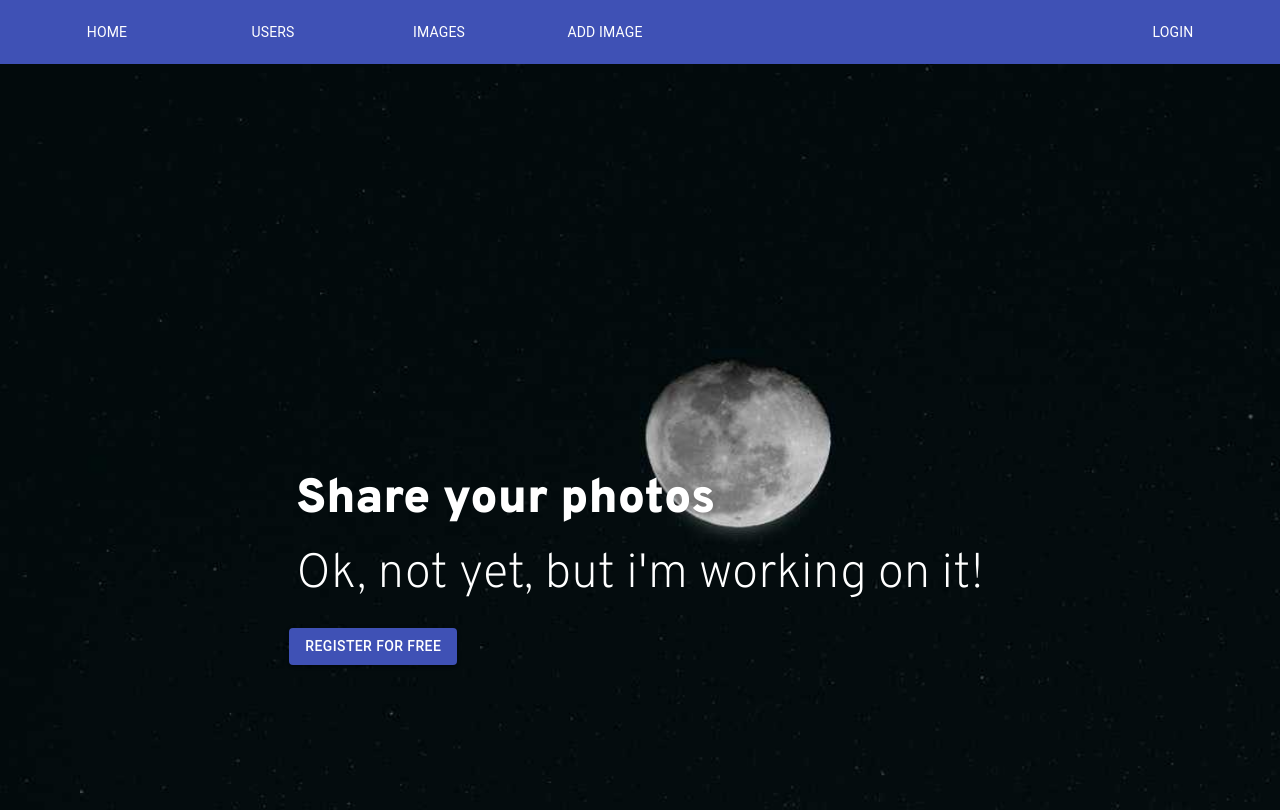
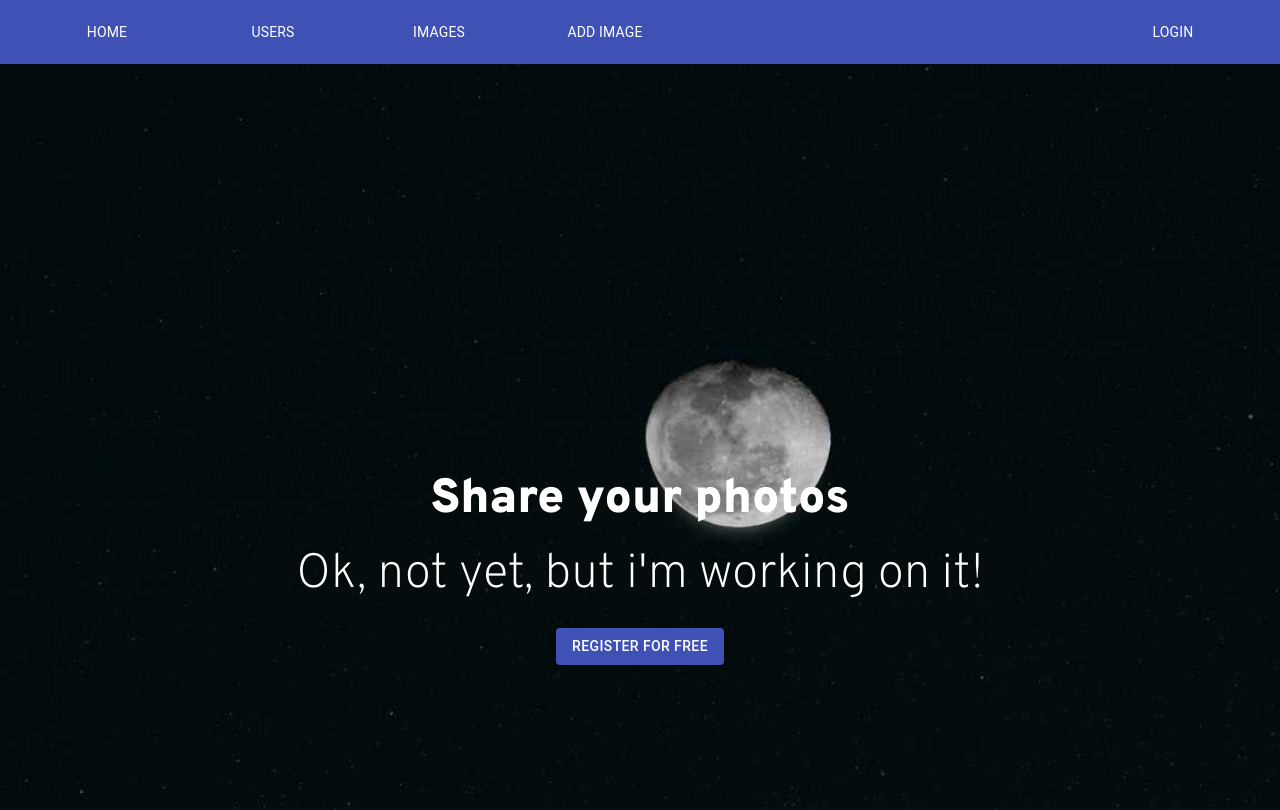
Before and after one commit to Patryk-Rozwadowski/MERN, a React (Create React App) app in the folder client/: page / in a window 1280 px wide. Shown: the top 810 px of the page. Built offline with nearby package versions, Linux system fonts and the light colour scheme.

Commit message:
Fixed title-wrapper

```diff
--- a/client/src/routes/Home/components/Home/styles/Home.scss
+++ b/client/src/routes/Home/components/Home/styles/Home.scss
@@ -22,11 +22,12 @@
     }
     margin: 15px;
     color: #fff;
+
+    &-wrapper {
+      text-align: center;
+    }
   }
 
-  &-wrapper {
-    text-align: center;
-  }
 
   &subtitle {
     @extend .home__title;
```
